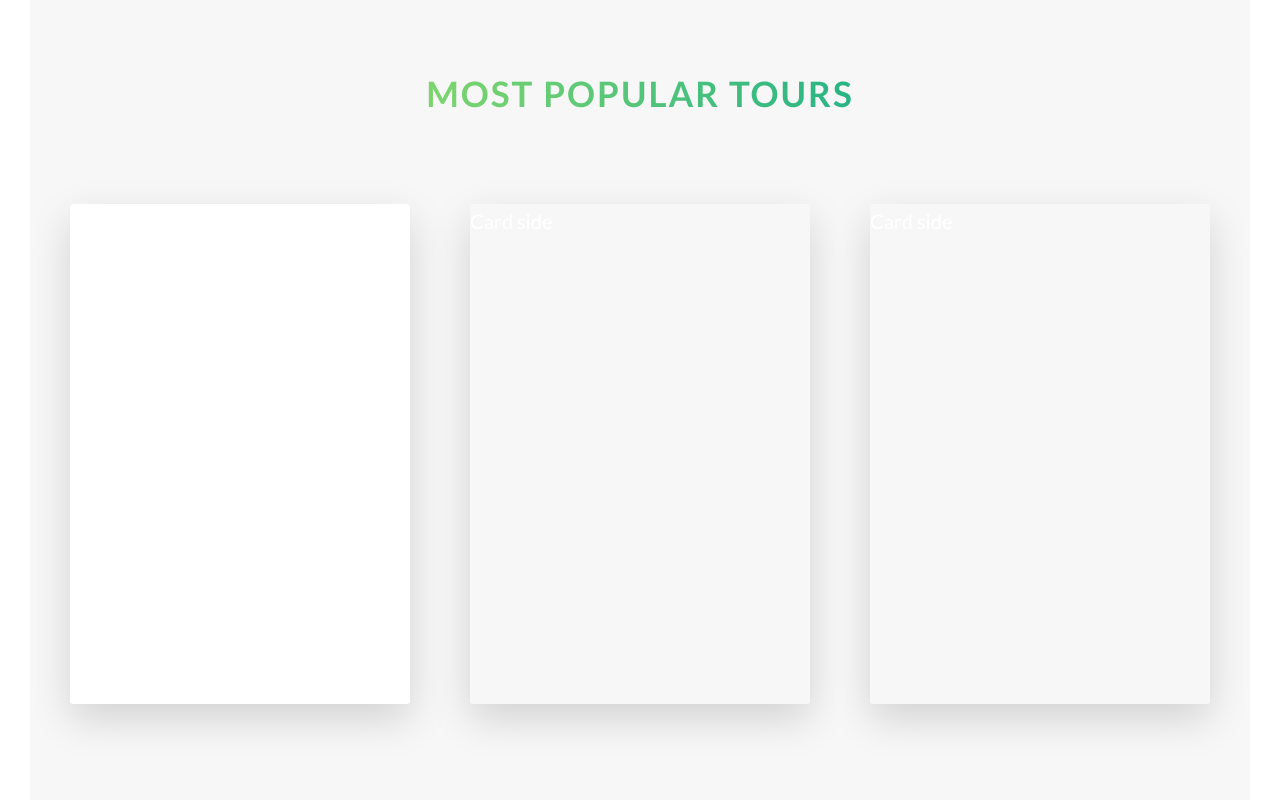
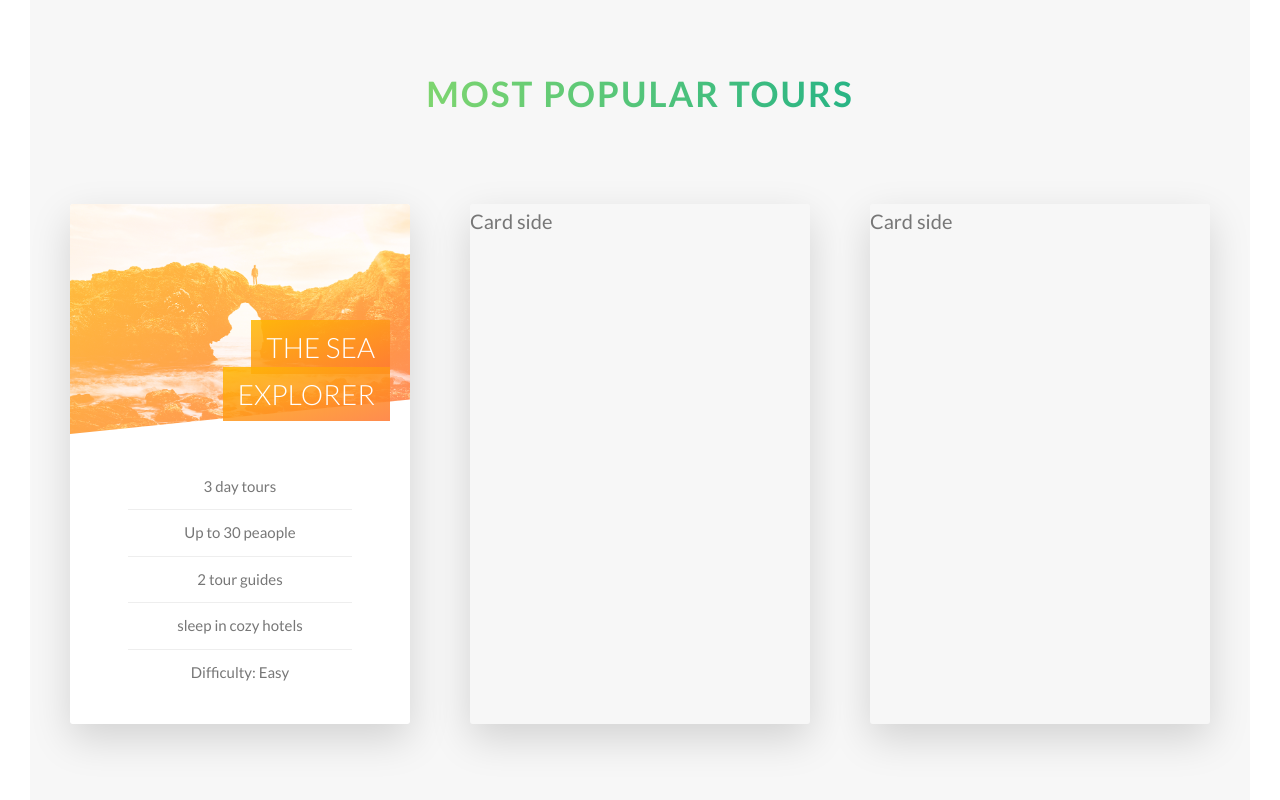
Before and after one commit to Mubeen07/advanced-css-sass, a website: page Natours/index.html in a window 1280 px wide. Shown: the part 2298-3098 px from the top of the page. Drawn offline with Linux system fonts and the light colour scheme.

Commit message:
Section 5 (Card picture, blend-mode, clip-path, heading box-decoration-break)

```diff
--- a/Natours/index.html
+++ b/Natours/index.html
@@ -149,7 +149,23 @@
         <div class="row">
           <div class="col-1-of-3">
             <div class="card">
-              <div class="card__side card__side--front">Card side Front</div>
+              <div class="card__side card__side--front">
+                <div class="card__picture card__picture-1">&nbsp;</div>
+                <h4 class="card__heading">
+                  <span class="card__heading-span card__heading-span-1"
+                    >The Sea Explorer
+                  </span>
+                </h4>
+                <div class="card__details">
+                  <ul>
+                    <li>3 day tours</li>
+                    <li>Up to 30 peaople</li>
+                    <li>2 tour guides</li>
+                    <li>sleep in cozy hotels</li>
+                    <li>Difficulty: Easy</li>
+                  </ul>
+                </div>
+              </div>
               <div class="card__side card__side--back card__side--back-1">
                 Card side Back
               </div>
--- a/Natours/sass/abstracts/_variables.scss
+++ b/Natours/sass/abstracts/_variables.scss
@@ -9,6 +9,7 @@
 $color-tertiary-light: #5643fa;
 
 $color-grey-light-1: #f7f7f7;
+$color-grey-light-2: #eee;
 
 $color-grey-dark: #777;
 $color-white: #fff;
--- a/Natours/sass/components/_card.scss
+++ b/Natours/sass/components/_card.scss
@@ -1,13 +1,13 @@
 .card {
+  // Functionality
   perspective: 150rem;
   -moz-perspective: 150rem;
   position: relative;
-  height: 50rem;
+  height: 52rem;
 
   &__side {
-    color: $color-white;
     font-size: 2rem;
-    height: 50rem;
+    height: 52rem;
     transition: all 0.8s ease;
     position: absolute;
     top: 0;
@@ -15,6 +15,7 @@
     width: 100%;
     backface-visibility: hidden;
     border-radius: 3px;
+    overflow: hidden;
     box-shadow: 0 1.5rem 4rem rgba($color-black, 0.15);
 
     &--front {
@@ -36,10 +37,77 @@
   }
 
   &:hover &__side--front {
-    transform: rotateY(180deg);
+    transform: rotateY(-180deg);
   }
 
   &:hover &__side--back {
     transform: rotateY(0deg);
   }
+
+  // Front Side Styling
+  &__picture {
+    background-size: cover;
+    height: 23rem;
+    background-blend-mode: screen;
+    clip-path: polygon(0 0, 100% 0, 100% 85%, 0 100%);
+
+    &-1 {
+      background-image: linear-gradient(
+          to right bottom,
+          $color-secondary-light,
+          $color-secondary-dark
+        ),
+        url(../../img/nat-5.jpg);
+    }
+    &-2 {
+      background-image: url(../../img/nat-5.jpg);
+    }
+    &-3 {
+      background-image: url(../../img/nat-5.jpg);
+    }
+  }
+
+  &__heading {
+    font-size: 2.8rem;
+    font-weight: 300;
+    text-transform: uppercase;
+    text-align: right;
+    color: $color-white;
+    position: absolute;
+    top: 12rem;
+    right: 2rem;
+    width: 75%;
+  }
+
+  &__heading-span {
+    padding: 1rem 1.5rem;
+    -webkit-box-decoration-break: clone;
+    box-decoration-break: clone;
+    &-1 {
+      background-image: linear-gradient(
+        to right bottom,
+        rgba($color-secondary-light, 0.85),
+        rgba($color-secondary-dark, 0.85)
+      );
+    }
+  }
+
+  &__details {
+    padding: 3rem;
+    ul {
+      list-style: none;
+      width: 80%;
+      margin: 0 auto;
+
+      li {
+        text-align: center;
+        font-size: 1.5rem;
+        padding: 1rem;
+
+        &:not(:last-child) {
+          border-bottom: 1px solid $color-grey-light-2;
+        }
+      }
+    }
+  }
 }
```
Also changed, not shown: Natours/css/style.css.
